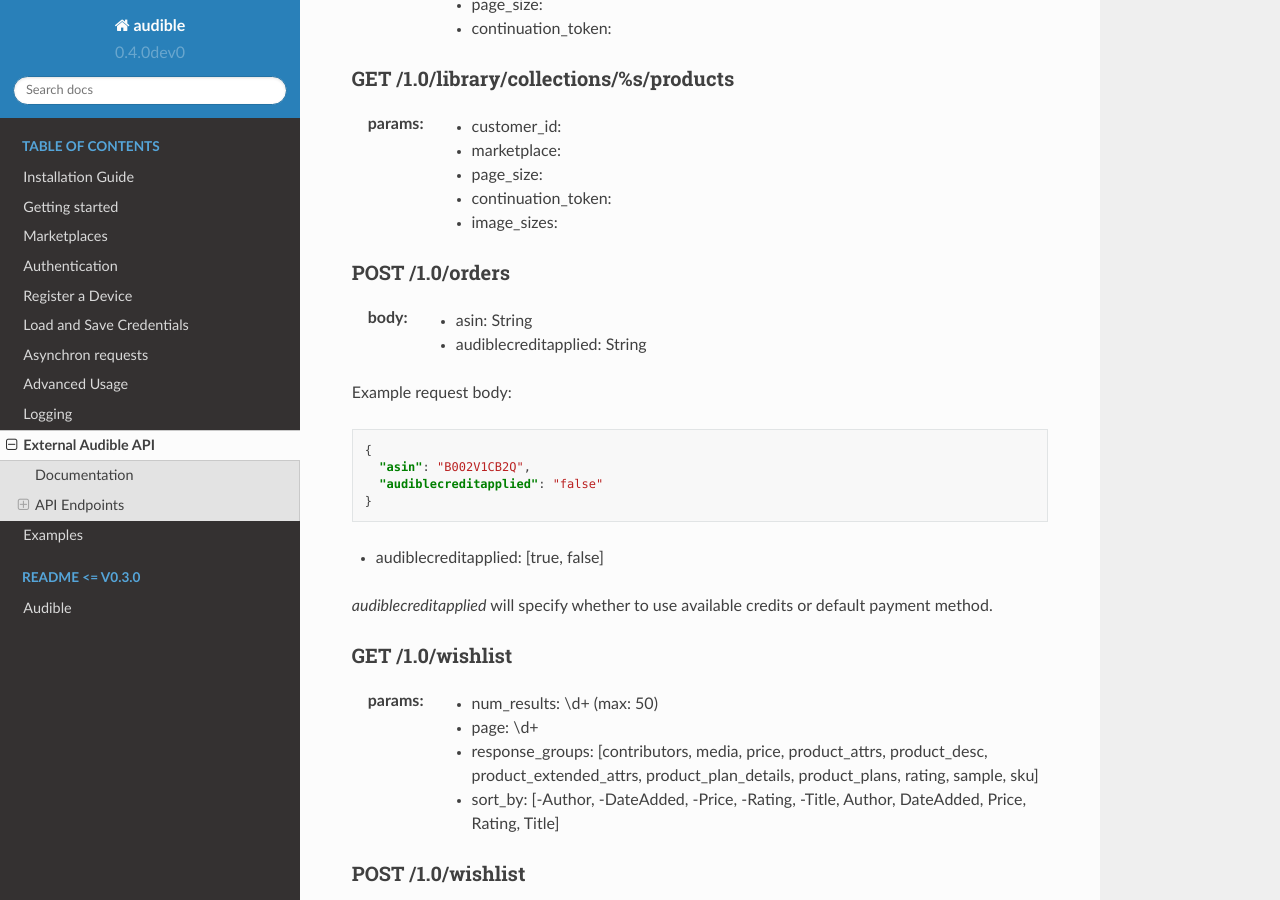
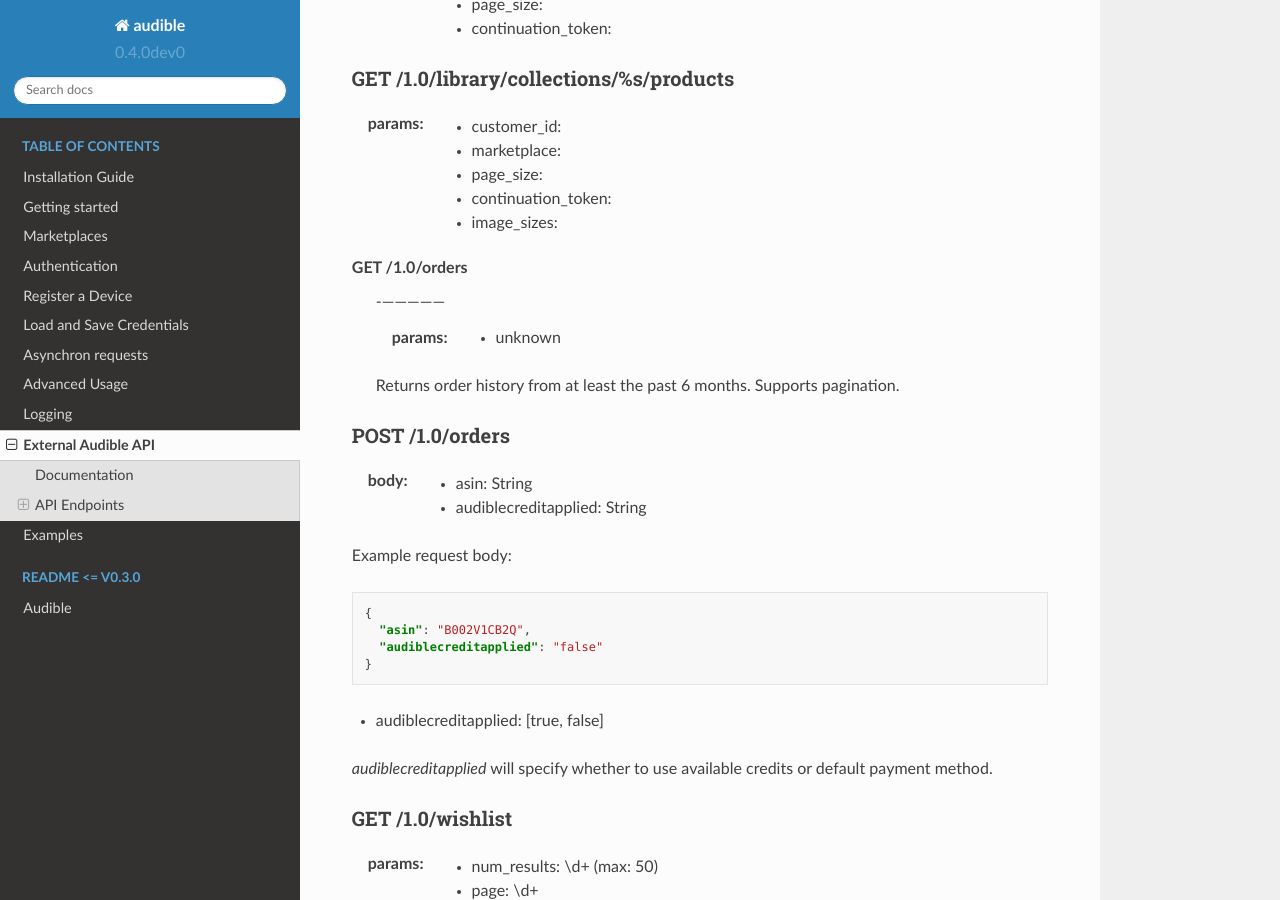
Before and after one commit to mkb79/Audible, a Sphinx documentation site: the page built from docs/source/misc/external_api.rst, in a window 1280 px wide and 900 px high, scrolled down 2492 px. Built offline with Sphinx 7.4.7 and the Read the Docs theme 2.0.0, drawn with Linux system fonts in a browser that asks for light colours.

Commit message:
GET method on orders endpoint
Merge pr #14 https://github.com/mkb79/Audible/pull/14 from master branch

```diff
--- a/docs/source/misc/external_api.rst
+++ b/docs/source/misc/external_api.rst
@@ -129,6 +129,14 @@
    - page_size:
    - continuation_token:
    - image_sizes:
+
+GET /1.0/orders
+ -—————
+
+ :params:
+    - unknown
+
+ Returns order history from at least the past 6 months. Supports pagination.
 
 POST /1.0/orders
 ----------------
```
